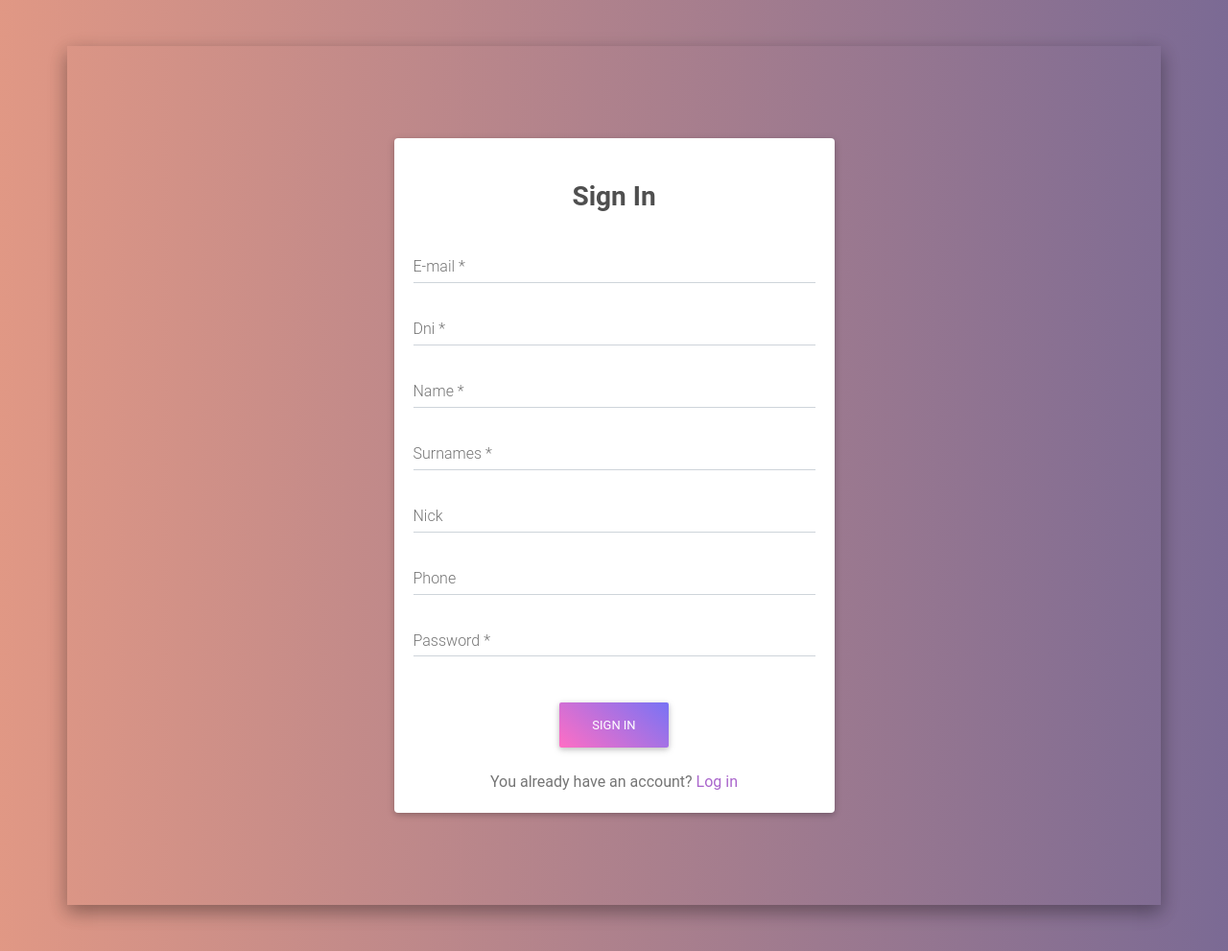
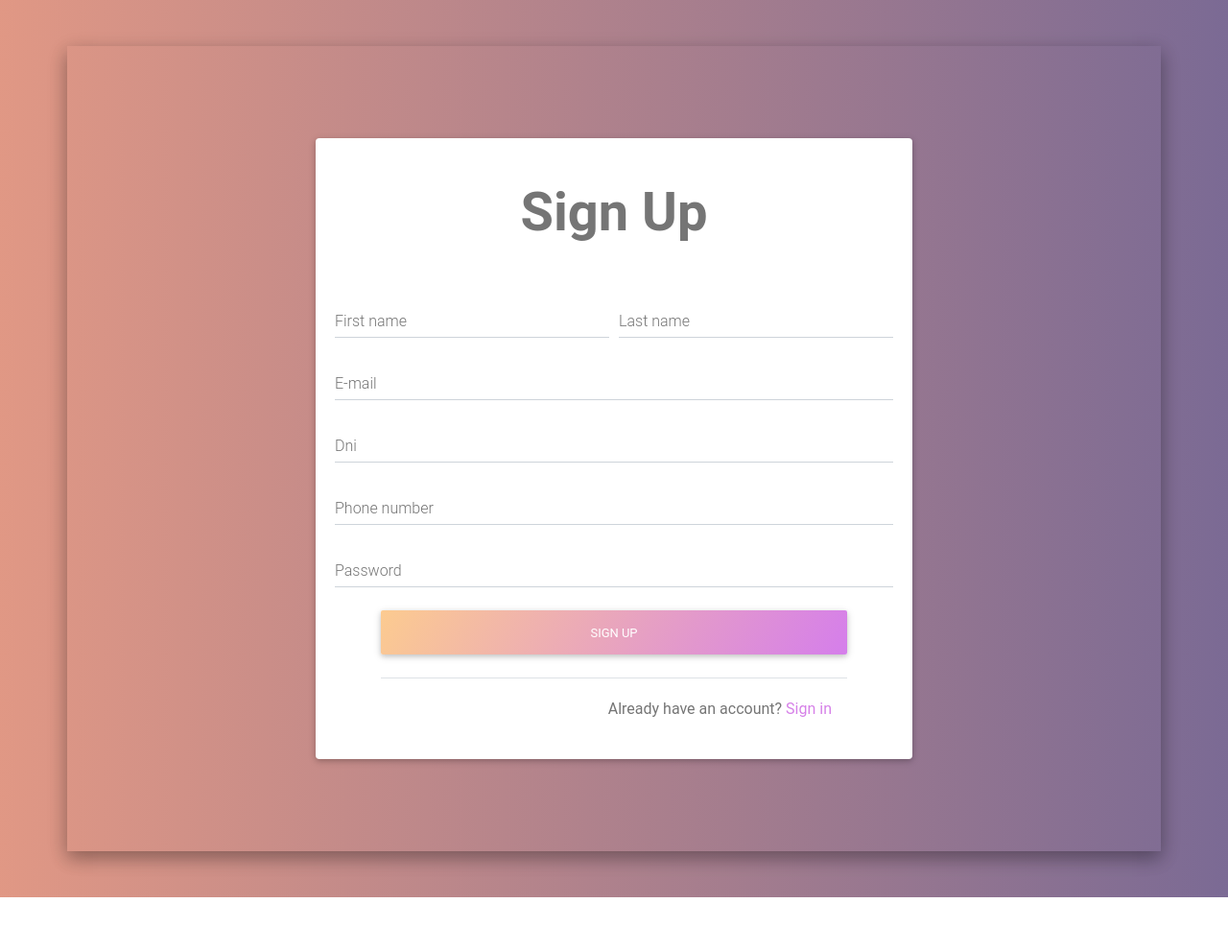
Before and after one commit to meryjv00/Mamas-2.0, a PHP site: page /Vistas/registro.php in a window 1280 px wide. Shown: the whole page at 96% size. After the commit the page ends 935 px from the top, so only its background shows below. Run offline with PHP 8.4, Linux system fonts and the light colour scheme.

Commit message:
Registro visual + clase usuario

```diff
--- a/Mamas_2.0/Vistas/registro.php
+++ b/Mamas_2.0/Vistas/registro.php
@@ -22,7 +22,7 @@ and open the template in the editor.
                 <div class="my-5 mx-md-5">
 
                     <div class="row">
-                        <div class="col-md-6 mx-auto">
+                        <div class="col-md-8 mx-auto">
                             <!-- Material form login -->
                             <div class="card">
 
@@ -32,56 +32,61 @@ and open the template in the editor.
                                     <!-- Form -->
                                     <form class="text-center" style="color: #757575;" action="../Controlador/controlador.php">
 
-                                        <h3 class="font-weight-bold my-4 pb-2 text-center dark-grey-text">Sign In</h3>
+                                        <h3 class="font-weight-bold my-4 pb-2 text-center display-4">Sign Up</h3>
+
+                                        <!--Nombre y apellidos-->
+                                        <div class="form-row">
+                                            <div class="col">
+                                                <!-- First name -->
+                                                <div class="md-form">
+                                                    <input type="text" id="nombre" name="nombre" class="form-control">
+                                                    <label for="nombre">First name</label>
+                                                </div>
+                                            </div>
+                                            <div class="col">
+                                                <!-- Last name -->
+                                                <div class="md-form">
+                                                    <input type="text" id="lastname" name="apellido" class="form-control">
+                                                    <label for="apellido">Last name</label>
+                                                </div>
+                                            </div>
+                                        </div>
 
                                         <!-- Email -->
-                                        <div class="md-form">
+                                        <div class="md-form mt-0">
                                             <input type="email" id="email" name="email" class="form-control mb-4">
-                                            <label for="email">E-mail *</label>
+                                            <label for="email">E-mail </label>
                                         </div>
 
                                         <!-- Dni -->
                                         <div class="md-form">
                                             <input type="text" id="dni" name="dni" class="form-control mb-4" >
-                                            <label for="dni">Dni *</label>
-                                        </div>
-
-                                        <!-- Nombre -->
-                                        <div class="md-form">
-                                            <input type="text" id="name" name="name" class="form-control mb-4">
-                                            <label for="name">Name *</label>
-                                        </div>
-
-                                        <!-- Apellidos -->
-                                        <div class="md-form">
-                                            <input type="text" id="surnames" name="surnames" class="form-control mb-4">
-                                            <label for="surnames">Surnames *</label>
-                                        </div>
-
-                                        <!-- Nick -->
-                                        <div class="md-form">
-                                            <input type="text" id="nick" name="nick" class="form-control mb-4">
-                                            <label for="nick">Nick</label>
+                                            <label for="dni">Dni </label>
                                         </div>
 
                                         <!-- Tfno -->
                                         <div class="md-form">
-                                            <input type="text" id="phone" name="phone" class="form-control mb-4">
-                                            <label for="phone">Phone</label>
+                                            <input type="text" id="phone" name="tfno" class="form-control mb-4">
+                                            <label for="tfno">Phone number</label>
                                         </div>
 
                                         <!-- Pass -->
                                         <div class="md-form">
                                             <input type="password" id="pass" name="pass" class="form-control">
-                                            <label for="pass">Password *</label>
+                                            <label for="pass">Password </label>
                                         </div>
 
-                                        <div class="text-center">
-                                            <button type="button" class="btn purple-gradient btn-rounded my-4 waves-effect">Sign in</button>
+                                        <div class="text-center mb-3 pl-5 pr-5">
+                                            <button type="button" class="btn mean-fruit-gradient text-white btn-block btn-rounded my-4
+                                                    waves-effect z-depth-1a">Sign up</button>
                                         </div>
-                                        <span>You already have an account?
-                                            <a href="inicio.php" class="text-secondary">Log in</a>
-                                        </span>
+
+                                        <div class="modal-footer mx-5 pt-3 mb-1">
+                                            <span>Already have an account?
+                                                <a href="inicio.php" style="color: #D681E8">Sign in</a>
+                                            </span>
+                                        </div>
+
                                     </form>
                                     <!-- Form -->
 
```
Also changed, not shown: Mamas_2.0/Modelo/Usuario.php (+95 -1 lines).
